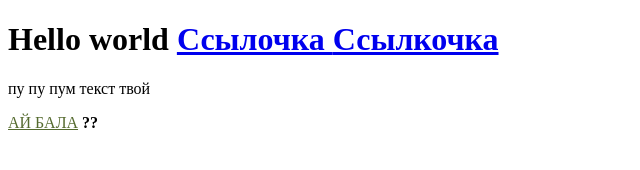
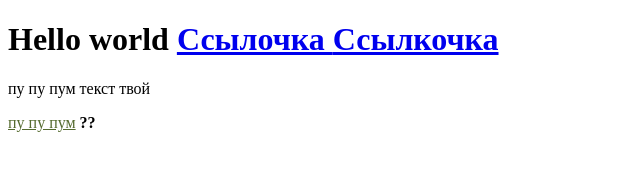
Before and after one commit to Axiide13/Axiide13.github.io, a plain HTML site: page index.html in a window 1280 px wide. Shown: the full height of the page, 0-640 px from the left. Drawn offline with Linux system fonts and the light colour scheme.

Commit message:
Update index.html

```diff
--- a/index.html
+++ b/index.html
@@ -13,7 +13,7 @@
 		<span style="
 			color:darkolivegreen;
 			text-decoration: underline;
-			">АЙ БАЛА</span>
+			">пу пу пум</span>
 			<b> ??</b>
 			<mg src="photo_2024-10-03_05-59-07.jpg">
 	</body>
```
